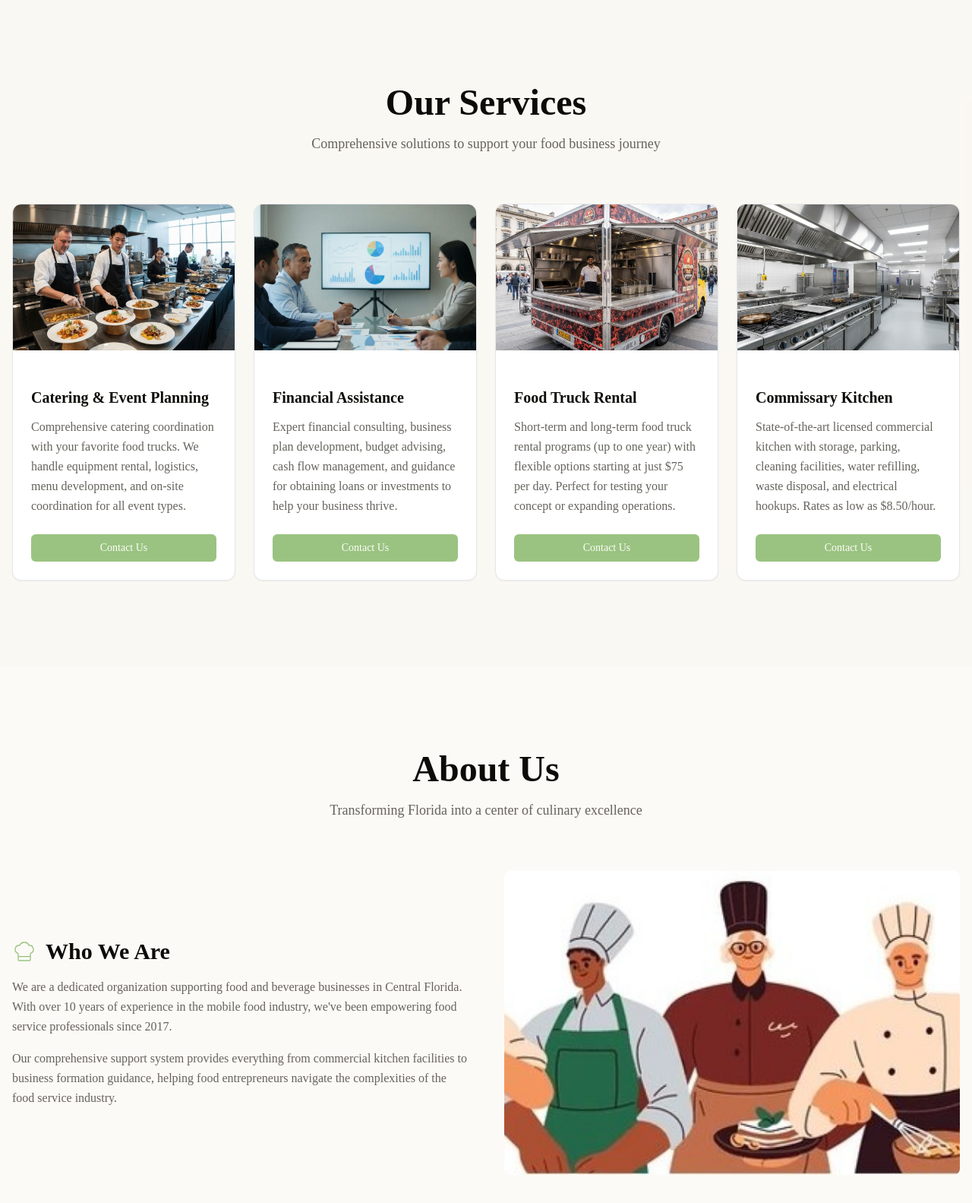
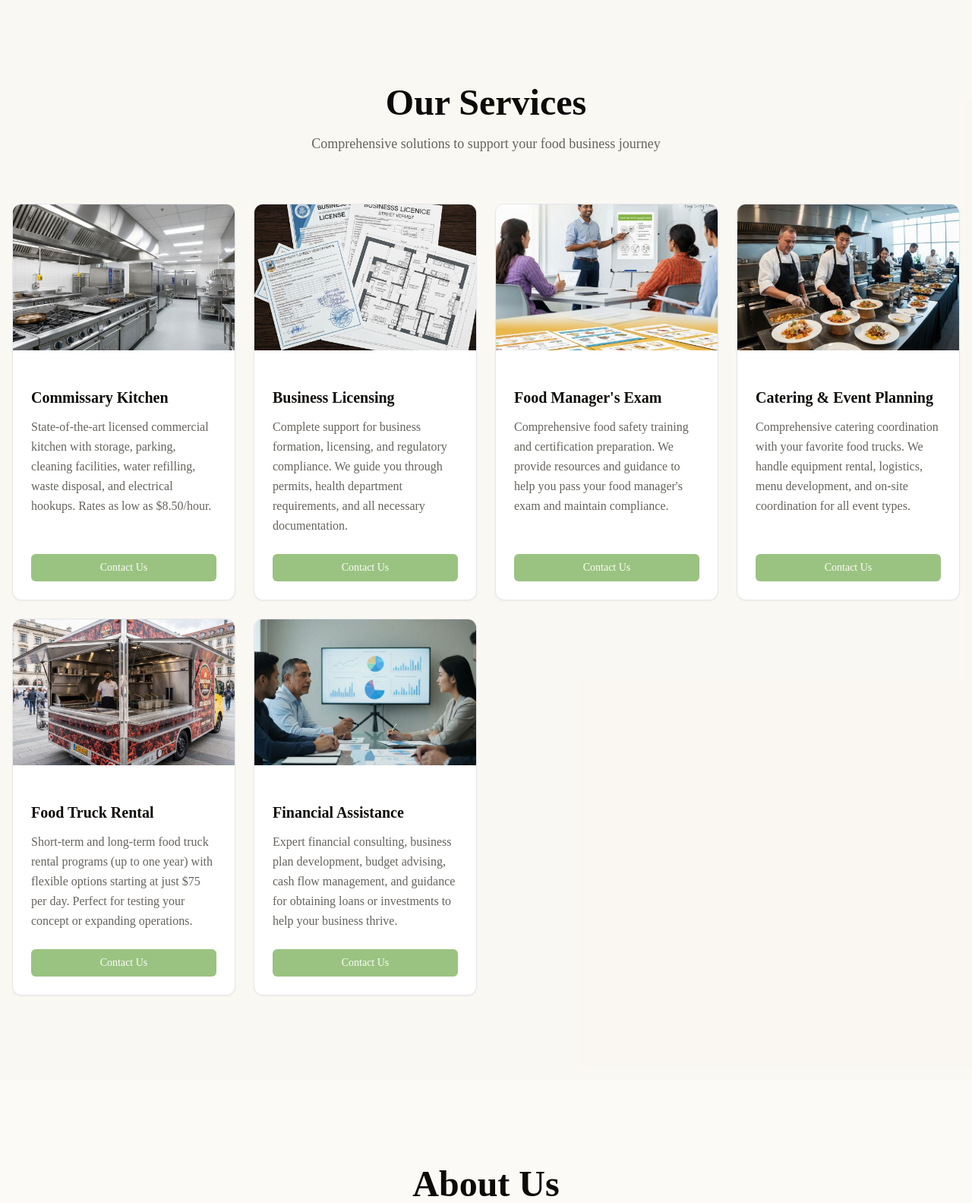
Before and after one commit to YeilerMR/BroadwayCommissary, a PHP site: page /BroadwayCommissary/ in a window 1280 px wide. Shown: the part 630-2213 px from the top of the page at 76% size. Run offline with PHP 8.4, Linux system fonts and the light colour scheme.

Commit message:
New services

```diff
--- a/includes/services.php
+++ b/includes/services.php
@@ -10,7 +10,57 @@
                 class="bg-card text-card-foreground gap-6 rounded-xl border shadow-sm overflow-hidden hover:shadow-lg transition-shadow flex flex-col">
                 <div class="relative h-48 bg-muted rounded-t-lg overflow-hidden">
                     <img
-                        src="/assets/img/catering-event-planning-food-service.jpg" alt="Catering Services"
+                        src="./assets/img/commercial-kitchen-commissary-facility.jpg" alt="Commissary Kitchen"
+                        class="w-full h-full object-cover" />
+                </div>
+                <div data-slot="card-content" class="p-6 flex flex-col flex-1">
+                    <h3 class="text-xl font-bold mb-3">Commissary Kitchen</h3>
+                    <p class="text-muted-foreground leading-relaxed mb-6 flex-1">State-of-the-art licensed
+                        commercial kitchen with storage, parking, cleaning facilities, water refilling,
+                        waste disposal, and electrical hookups. Rates as low as $8.50/hour.</p>
+                    <a
+                        href="#contact" data-slot="button"
+                        class="inline-flex items-center justify-center gap-2 whitespace-nowrap rounded-md text-sm font-medium transition-all disabled:pointer-events-none disabled:opacity-50 [&amp;_svg]:pointer-events-none [&amp;_svg:not([class*=&#x27;size-&#x27;])]:size-4 shrink-0 [&amp;_svg]:shrink-0 outline-none focus-visible:border-ring focus-visible:ring-ring/50 focus-visible:ring-[3px] aria-invalid:ring-destructive/20 dark:aria-invalid:ring-destructive/40 aria-invalid:border-destructive bg-primary text-primary-foreground hover:bg-primary/90 h-9 px-4 py-2 has-[&gt;svg]:px-3 w-full">Contact Us
+                    </a>
+                </div>
+            </div>
+            <div data-slot="card"
+                class="bg-card text-card-foreground gap-6 rounded-xl border shadow-sm overflow-hidden hover:shadow-lg transition-shadow flex flex-col">
+                <div class="relative h-48 bg-muted rounded-t-lg overflow-hidden">
+                    <img
+                        src="./assets/img/business-licensing.png" alt="Commissary Kitchen"
+                        class="w-full h-full object-cover" />
+                </div>
+                <div data-slot="card-content" class="p-6 flex flex-col flex-1">
+                    <h3 class="text-xl font-bold mb-3">Business Licensing</h3>
+                    <p class="text-muted-foreground leading-relaxed mb-6 flex-1">Complete support for business formation, licensing, and regulatory compliance. We guide you through permits, health department requirements, and all necessary documentation.</p>
+                    <a
+                        href="#contact" data-slot="button"
+                        class="inline-flex items-center justify-center gap-2 whitespace-nowrap rounded-md text-sm font-medium transition-all disabled:pointer-events-none disabled:opacity-50 [&amp;_svg]:pointer-events-none [&amp;_svg:not([class*=&#x27;size-&#x27;])]:size-4 shrink-0 [&amp;_svg]:shrink-0 outline-none focus-visible:border-ring focus-visible:ring-ring/50 focus-visible:ring-[3px] aria-invalid:ring-destructive/20 dark:aria-invalid:ring-destructive/40 aria-invalid:border-destructive bg-primary text-primary-foreground hover:bg-primary/90 h-9 px-4 py-2 has-[&gt;svg]:px-3 w-full">Contact Us
+                    </a>
+                </div>
+            </div>
+            <div data-slot="card"
+                class="bg-card text-card-foreground gap-6 rounded-xl border shadow-sm overflow-hidden hover:shadow-lg transition-shadow flex flex-col">
+                <div class="relative h-48 bg-muted rounded-t-lg overflow-hidden">
+                    <img
+                        src="./assets/img/exam.png" alt="Commissary Kitchen"
+                        class="w-full h-full object-cover" />
+                </div>
+                <div data-slot="card-content" class="p-6 flex flex-col flex-1">
+                    <h3 class="text-xl font-bold mb-3">Food Manager's Exam</h3>
+                    <p class="text-muted-foreground leading-relaxed mb-6 flex-1">Comprehensive food safety training and certification preparation. We provide resources and guidance to help you pass your food manager's exam and maintain compliance.</p>
+                    <a
+                        href="#contact" data-slot="button"
+                        class="inline-flex items-center justify-center gap-2 whitespace-nowrap rounded-md text-sm font-medium transition-all disabled:pointer-events-none disabled:opacity-50 [&amp;_svg]:pointer-events-none [&amp;_svg:not([class*=&#x27;size-&#x27;])]:size-4 shrink-0 [&amp;_svg]:shrink-0 outline-none focus-visible:border-ring focus-visible:ring-ring/50 focus-visible:ring-[3px] aria-invalid:ring-destructive/20 dark:aria-invalid:ring-destructive/40 aria-invalid:border-destructive bg-primary text-primary-foreground hover:bg-primary/90 h-9 px-4 py-2 has-[&gt;svg]:px-3 w-full">Contact Us
+                    </a>
+                </div>
+            </div>
+            <div data-slot="card"
+                class="bg-card text-card-foreground gap-6 rounded-xl border shadow-sm overflow-hidden hover:shadow-lg transition-shadow flex flex-col">
+                <div class="relative h-48 bg-muted rounded-t-lg overflow-hidden">
+                    <img
+                        src="./assets/img/catering-event-planning-food-service.jpg" alt="Catering Services"
                         class="w-full h-full object-cover" />
                 </div>
                 <div data-slot="card-content" class="p-6 flex flex-col flex-1">
@@ -25,11 +75,31 @@
                     </a>
                 </div>
             </div>
+
             <div data-slot="card"
                 class="bg-card text-card-foreground gap-6 rounded-xl border shadow-sm overflow-hidden hover:shadow-lg transition-shadow flex flex-col">
                 <div class="relative h-48 bg-muted rounded-t-lg overflow-hidden">
                     <img
-                        src="/assets/img/financial-consulting-business-planning.jpg" alt="Financial Services"
+                        src="./assets/img/food-truck-rental-mobile-kitchen.jpg" alt="Food Truck Rental"
+                        class="w-full h-full object-cover" />
+                </div>
+                <div data-slot="card-content" class="p-6 flex flex-col flex-1">
+                    <h3 class="text-xl font-bold mb-3">Food Truck Rental</h3>
+                    <p class="text-muted-foreground leading-relaxed mb-6 flex-1">Short-term and long-term
+                        food truck rental programs (up to one year) with flexible options starting at just
+                        $75 per day. Perfect for testing your concept or expanding operations.</p>
+                    <a
+                        href="#contact" data-slot="button"
+                        class="inline-flex items-center justify-center gap-2 whitespace-nowrap rounded-md text-sm font-medium transition-all disabled:pointer-events-none disabled:opacity-50 [&amp;_svg]:pointer-events-none [&amp;_svg:not([class*=&#x27;size-&#x27;])]:size-4 shrink-0 [&amp;_svg]:shrink-0 outline-none focus-visible:border-ring focus-visible:ring-ring/50 focus-visible:ring-[3px] aria-invalid:ring-destructive/20 dark:aria-invalid:ring-destructive/40 aria-invalid:border-destructive bg-primary text-primary-foreground hover:bg-primary/90 h-9 px-4 py-2 has-[&gt;svg]:px-3 w-full">Contact Us
+                    </a>
+                </div>
+            </div>
+
+            <div data-slot="card"
+                class="bg-card text-card-foreground gap-6 rounded-xl border shadow-sm overflow-hidden hover:shadow-lg transition-shadow flex flex-col">
+                <div class="relative h-48 bg-muted rounded-t-lg overflow-hidden">
+                    <img
+                        src="./assets/img/financial-consulting-business-planning.jpg" alt="Financial Services"
                         class="w-full h-full object-cover" />
                 </div>
                 <div data-slot="card-content" class="p-6 flex flex-col flex-1">
```
Also changed, not shown: other parts of includes/services.php (+1 -36 lines), assets/img/business-licensing.png (added), assets/img/exam.png (added).
